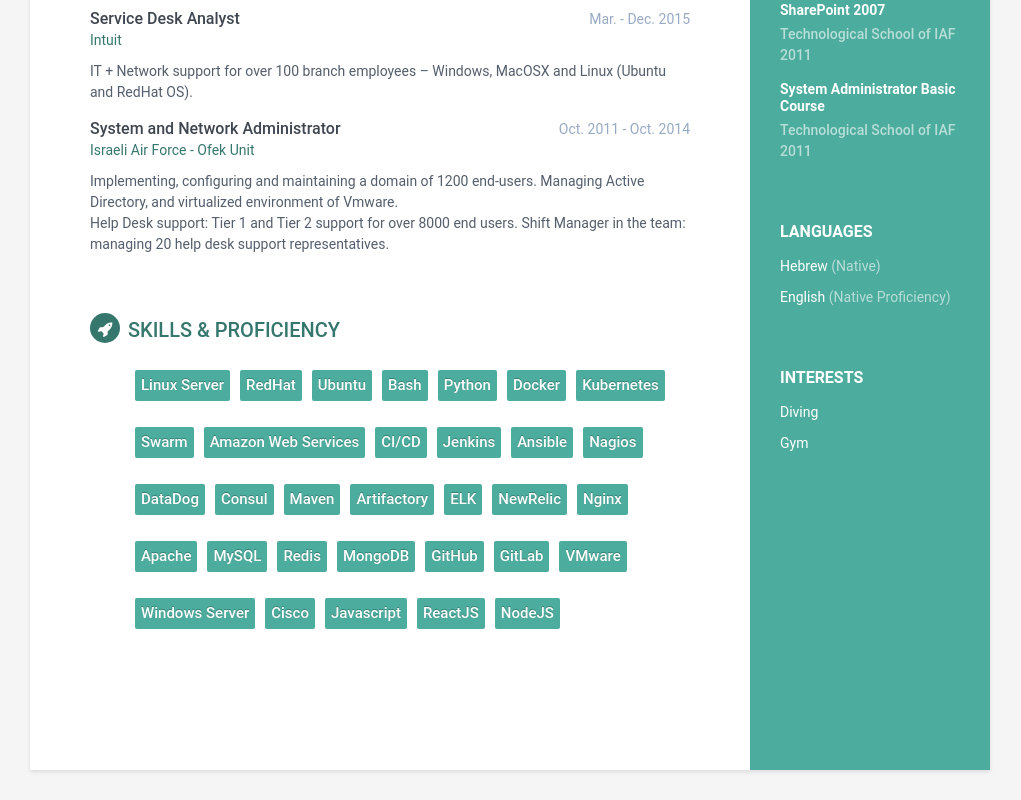
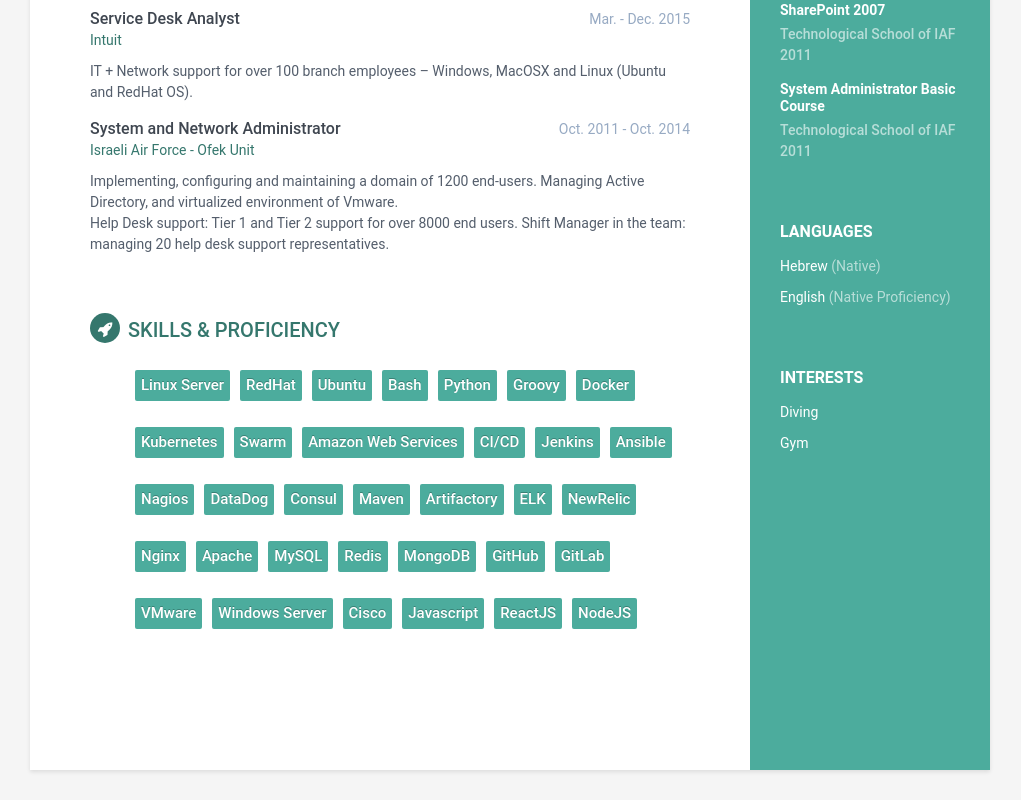
Before and after one commit to mosheavni/avni.us, a React (Create React App) app: page / in a window 1280 px wide. Shown: the part 1240-2040 px from the top of the page, without its empty margins (130-1151 px from the left). Built offline with nearby package versions, Linux system fonts and the light colour scheme.

Commit message:
Update tags.js

```diff
--- a/src/data/tags.js
+++ b/src/data/tags.js
@@ -7,6 +7,7 @@
         'Ubuntu',
         'Bash',
         'Python',
+        'Groovy',
         'Docker',
         'Kubernetes',
         'Swarm',
```
